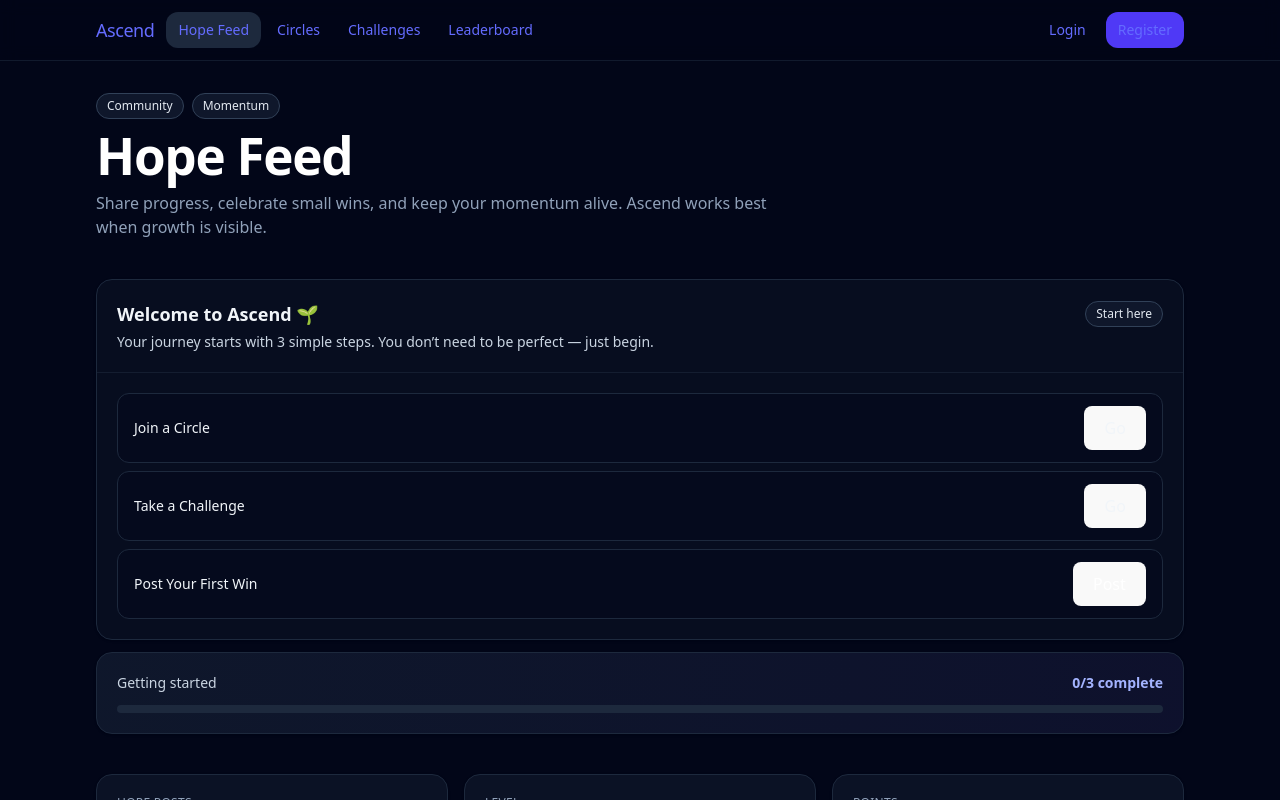
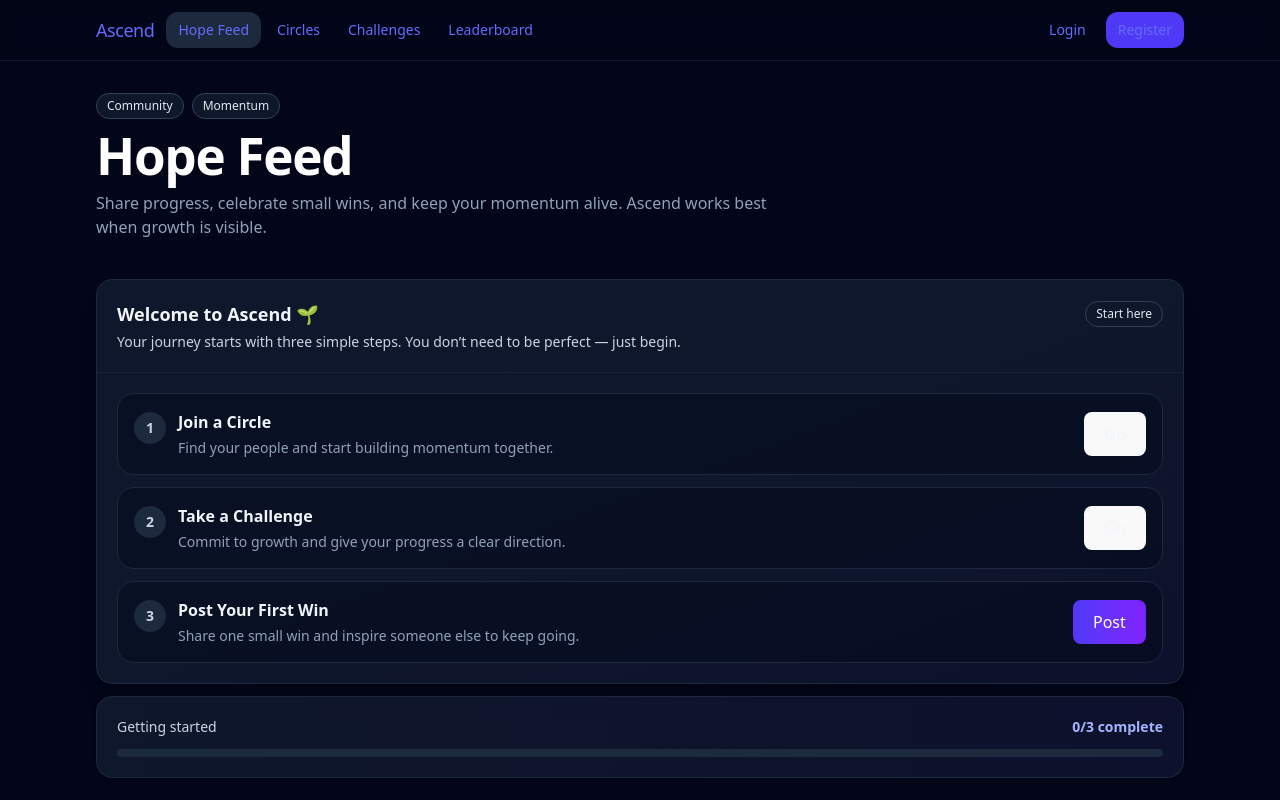
Before and after one commit to Paulwamaria/ascend, a React (Vite) app: page /feed in a window 1280 px wide. Shown: the top 800 px of the page. Built offline with nearby package versions, Linux system fonts and the light colour scheme; no server answers.

Commit message:
Polish the onbording cards

```diff
--- a/src/components/OnboardingCard.jsx
+++ b/src/components/OnboardingCard.jsx
@@ -4,39 +4,76 @@ import { Card, CardBody, CardHeader, Button, Badge } from "./UI";
 
 export default function OnboardingCard({ onboarding, onPostClick }) {
   const steps = [
-    { key: "joinedCircle", label: "Join a Circle", to: "/circles" },
-    { key: "joinedChallenge", label: "Take a Challenge", to: "/challenges" },
-    { key: "posted", label: "Post Your First Win", to: null },
+    {
+      key: "onboard_joined_circle",
+      label: "Join a Circle",
+      description: "Find your people and start building momentum together.",
+      to: "/circles",
+    },
+    {
+      key: "onboard_joined_challenge",
+      label: "Take a Challenge",
+      description: "Commit to growth and give your progress a clear direction.",
+      to: "/challenges",
+    },
+    {
+      key: "onboard_posted_hope",
+      label: "Post Your First Win",
+      description: "Share one small win and inspire someone else to keep going.",
+      to: null,
+    },
   ];
 
   return (
-    <Card className="border-indigo-600/30 bg-slate-900/40">
+    <Card className="overflow-hidden border-indigo-500/20 bg-gradient-to-br from-slate-900 via-slate-900 to-indigo-950/30 shadow-xl">
       <CardHeader
         title="Welcome to Ascend 🌱"
-        subtitle="Your journey starts with 3 simple steps. You don’t need to be perfect — just begin."
+        subtitle="Your journey starts with three simple steps. You don’t need to be perfect — just begin."
         right={<Badge>Start here</Badge>}
       />
       <CardBody className="space-y-4">
-        <div className="grid gap-2">
-          {steps.map((s) => {
-            const done = !!onboarding[s.key];
+        <div className="grid gap-3">
+          {steps.map((s, index) => {
+            const done = !!onboarding?.[s.key];
+
             return (
               <div
                 key={s.key}
-                className="flex items-center justify-between gap-3 rounded-xl border border-slate-800 bg-slate-950/30 px-4 py-3"
+                className="flex flex-col gap-3 rounded-2xl border border-slate-800 bg-slate-950/40 px-4 py-4 sm:flex-row sm:items-center sm:justify-between"
               >
-                <div className="text-sm">
-                  <span className={done ? "text-emerald-300" : "text-slate-100"}>
-                    {done ? "✓ " : ""}
-                    {s.label}
-                  </span>
+                <div className="flex items-start gap-3">
+                  <div
+                    className={[
+                      "mt-0.5 flex h-8 w-8 items-center justify-center rounded-full text-sm font-semibold",
+                      done
+                        ? "bg-emerald-500/20 text-emerald-300"
+                        : "bg-slate-800 text-slate-300",
+                    ].join(" ")}
+                  >
+                    {done ? "✓" : index + 1}
                   </div>
 
-                {s.key === "posted" ? (
+                  <div className="space-y-1">
+                    <div className={done ? "font-semibold text-emerald-300" : "font-semibold text-slate-100"}>
+                      {s.label}
+                    </div>
+                    <p className="max-w-xl text-sm text-slate-400">
+                      {s.description}
+                    </p>
+                  </div>
+                </div>
+
+                <div className="sm:shrink-0">
+                  {s.key === "onboard_posted_hope" ? (
                     done ? (
                       <Badge>Done</Badge>
                     ) : (
-                    <Button onClick={onPostClick}>Post</Button>
+                      <Button
+                        className="bg-gradient-to-r from-indigo-600 to-violet-600 hover:from-indigo-500 hover:to-violet-500"
+                        onClick={onPostClick}
+                      >
+                        Post
+                      </Button>
                     )
                   ) : done ? (
                     <Badge>Done</Badge>
@@ -46,6 +83,7 @@ export default function OnboardingCard({ onboarding, onPostClick }) {
                     </Link>
                   )}
                 </div>
+              </div>
             );
           })}
         </div>
```
Lines whose indentation alone changed are shown as unchanged.
